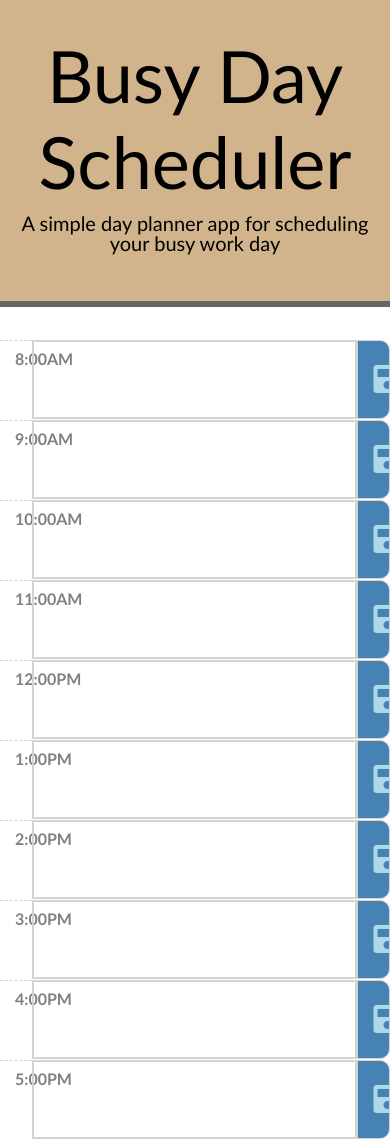
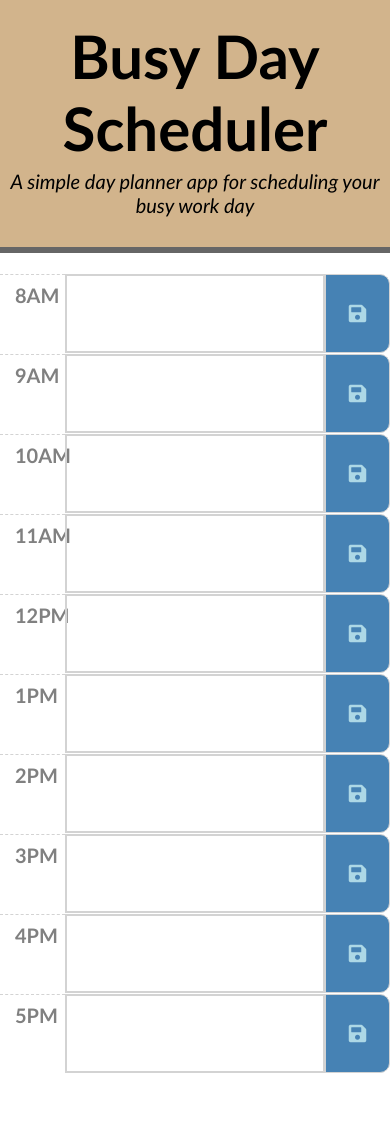
Before and after one commit to Michael-Bee/Busy_Day_Scheduler, a plain HTML site: page index.html in a window 390 px wide. After the commit the page ends 1073 px from the top, so only its background shows below. Drawn offline with nearby package versions, Linux system fonts and the light colour scheme.

Commit message:
made column sizing better for mobile without having to make more complex responsive layout

```diff
--- a/assets/css/style.css
+++ b/assets/css/style.css
@@ -1,7 +1,25 @@
+:root {
+  font-size: 62.5%;
+}
+
 body {
   font-family: 'Trebuchet MS', 'Lucida Sans Unicode', 'Lucida Grande', 'Lucida Sans', Arial, sans-serif;
-  font-size: 16px;
+  font-size: 1.6rem;
   line-height: 1;
+}
+
+.display-3 {
+  font-size: 6rem;
+  font-weight: 600;
+}
+
+.display-2 {
+  font-size: 2rem;
+  font-style: italic;
+}
+
+.lead {
+  font-size: 3rem;
 }
 
 textarea {
@@ -43,6 +61,8 @@ textarea {
   font-weight: bold;
   border-top: 1px dashed lightgray;
   padding-top: 10px;
+  font-size: 2rem;
+  text-align: center;
 }
 
 .past {
--- a/index.html
+++ b/index.html
@@ -27,70 +27,70 @@
   <body>
     <header class="jumbotron">
       <h1 class="display-3">Busy Day Scheduler</h1>
-      <p class="lead">A simple day planner app for scheduling your busy work day</p>
+      <h3 class="display-2">A simple day planner app for scheduling your busy work day</h3>
       <p id="currentDay" class="lead"></p>
     </header>
 
     <div class="container-fluid">
       <!-- Timeblocks go here -->
       <div id="hour0800" class="row">
-        <div class="hour col-1">8:00AM</div>
-        <textarea class="description col-10"></textarea>
-        <button class="saveBtn col-1"><i class="fa fa-save"></i></button>
+        <div class="hour col-2">8AM</div>
+        <textarea class="description col-8"></textarea>
+        <button class="saveBtn col-2"><i class="fa fa-save"></i></button>
       </div>
 
       <div id="hour0900" class="row">
-        <div class="hour col-1">9:00AM</div>
-        <textarea class="description col-10"></textarea>
-        <button class="saveBtn col-1"><i class="fa fa-save"></i></button>
+        <div class="hour col-2">9AM</div>
+        <textarea class="description col-8"></textarea>
+        <button class="saveBtn col-2"><i class="fa fa-save"></i></button>
       </div>
 
       <div id="hour1000" class="row">
-        <div class="hour col-1">10:00AM</div>
-        <textarea class="description col-10"></textarea>
-        <button class="saveBtn col-1"><i class="fa fa-save"></i></button>
+        <div class="hour col-2">10AM</div>
+        <textarea class="description col-8"></textarea>
+        <button class="saveBtn col-2"><i class="fa fa-save"></i></button>
       </div>
 
       <div id="hour1100" class="row">
-        <div class="hour col-1">11:00AM</div>
-        <textarea class="description col-10"></textarea>
-        <button class="saveBtn col-1"><i class="fa fa-save"></i></button>
+        <div class="hour col-2">11AM</div>
+        <textarea class="description col-8"></textarea>
+        <button class="saveBtn col-2"><i class="fa fa-save"></i></button>
       </div>
 
       <div id="hour1200" class="row">
-        <div class="hour col-1">12:00PM</div>
-        <textarea class="description col-10"></textarea>
-        <button class="saveBtn col-1"><i class="fa fa-save"></i></button>
+        <div class="hour col-2">12PM</div>
+        <textarea class="description col-8"></textarea>
+        <button class="saveBtn col-2"><i class="fa fa-save"></i></button>
       </div>
 
       <div id="hour1300" class="row">
-        <div class="hour col-1">1:00PM</div>
-        <textarea class="description col-10"></textarea>
-        <button class="saveBtn col-1"><i class="fa fa-save"></i></button>
+        <div class="hour col-2">1PM</div>
+        <textarea class="description col-8"></textarea>
+        <button class="saveBtn col-2"><i class="fa fa-save"></i></button>
       </div>
 
       <div id="hour1400" class="row">
-        <div class="hour col-1">2:00PM</div>
-        <textarea class="description col-10"></textarea>
-        <button class="saveBtn col-1"><i class="fa fa-save"></i></button>
+        <div class="hour col-2">2PM</div>
+        <textarea class="description col-8"></textarea>
+        <button class="saveBtn col-2"><i class="fa fa-save"></i></button>
       </div>
 
       <div id="hour1500" class="row">
-        <div class="hour col-1">3:00PM</div>
-        <textarea class="description col-10"></textarea>
-        <button class="saveBtn col-1"><i class="fa fa-save"></i></button>
+        <div class="hour col-2">3PM</div>
+        <textarea class="description col-8"></textarea>
+        <button class="saveBtn col-2"><i class="fa fa-save"></i></button>
       </div>
 
       <div id="hour1600" class="row">
-        <div class="hour col-1">4:00PM</div>
-        <textarea class="description col-10"></textarea>
-        <button class="saveBtn col-1"><i class="fa fa-save"></i></button>
+        <div class="hour col-2">4PM</div>
+        <textarea class="description col-8"></textarea>
+        <button class="saveBtn col-2"><i class="fa fa-save"></i></button>
       </div>
 
       <div id="hour1700" class="row">
-        <div class="hour col-1">5:00PM</div>
-        <textarea class="description col-10"></textarea>
-        <button class="saveBtn col-1"><i class="fa fa-save"></i></button>
+        <div class="hour col-2">5PM</div>
+        <textarea class="description col-8"></textarea>
+        <button class="saveBtn col-2"><i class="fa fa-save"></i></button>
       </div>
 
     </div>
```
Also changed, not shown: assets/js/script.js (+7 -0 lines).
